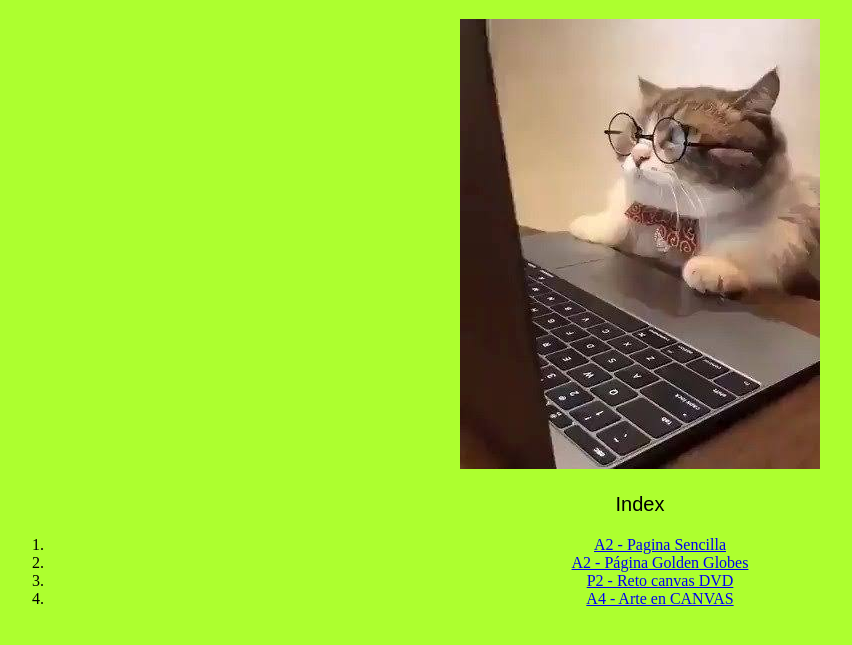
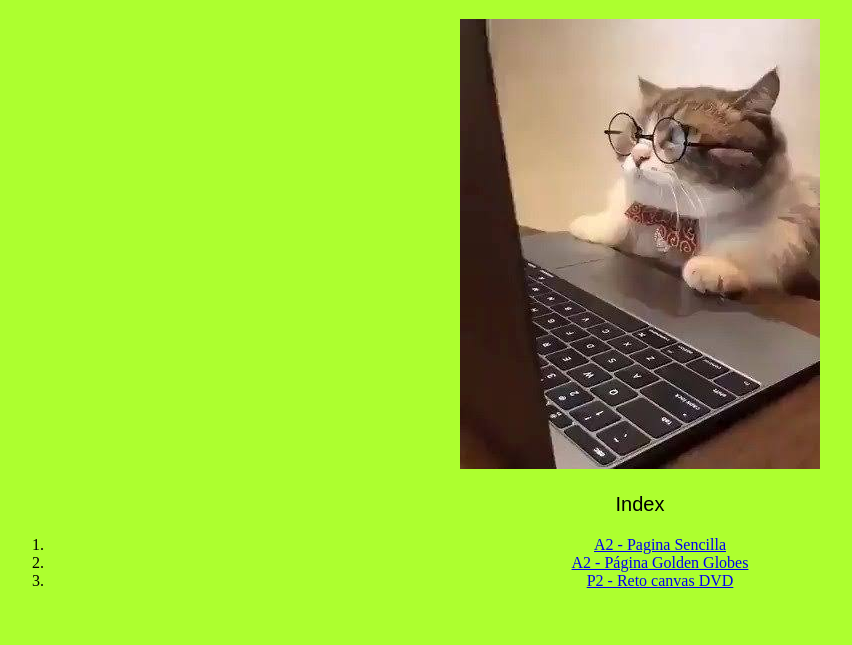
Before and after one commit to salmasolis-bit/SalmaSolisNavarro, a plain HTML site: page index.html in a window 1280 px wide. Shown: the part 93-738 px from the top of the page, without its empty margins (0-852 px from the left). Drawn offline with Linux system fonts and the light colour scheme; a web font is replaced by a local one.

Commit message:
Update index.html

```diff
--- a/index.html
+++ b/index.html
@@ -34,7 +34,6 @@
         <li><a href="A1/pagina1.html">A2 - Pagina Sencilla</a></li>
         <li><a href="Part1Golden/pagina2-1.html">A2 - Página Golden Globes</a></li>
         <li><a href="reto-canvas.html/pagina-img-animada.html">P2 - Reto canvas DVD</a></li>
-        <li><a href="A4-ArtenCANVAS/pagina4-1.html">A4 - Arte en CANVAS</a></li>
     </ol>
 </body>
 </html>
```
